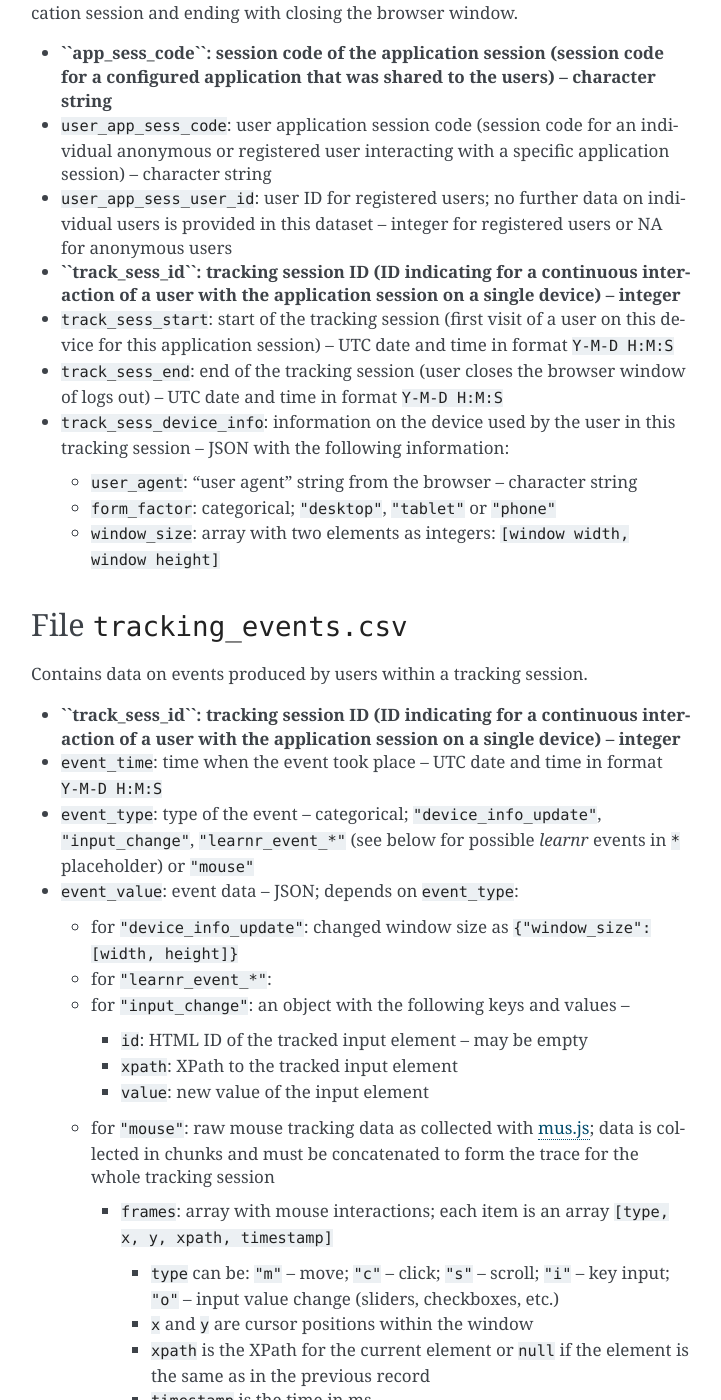
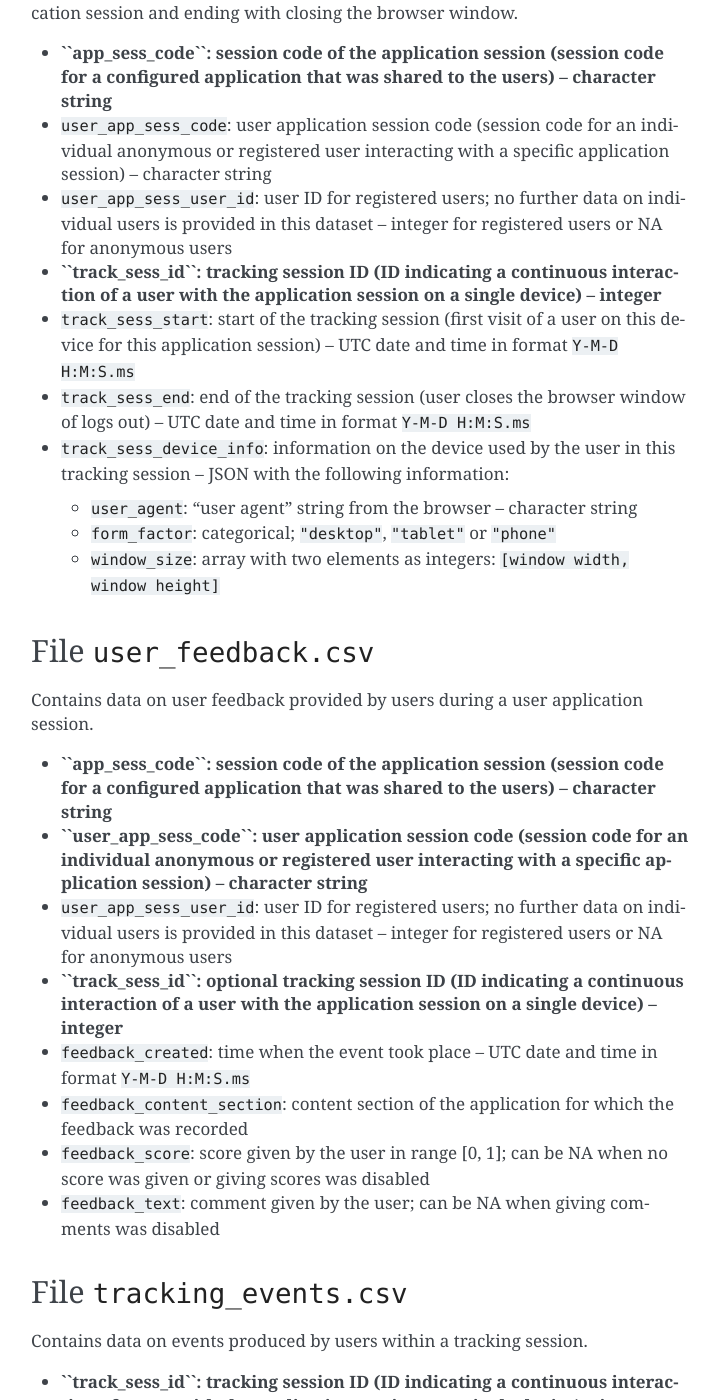
Before and after one commit to IFAFMultiLA/webapi, a Sphinx documentation site: the page built from docs/source/codebook.rst, in a window 1280 px wide and 1400 px high, scrolled down 772 px. Shown: the whole window, without its empty margins (389-1110 px from the left). Built offline with Sphinx 7.4.7, drawn with Linux system fonts in a browser that asks for light colours; some of the changed text lies outside the part shown.

Commit message:
integrated user feedback into data export

```diff
--- a/docs/source/codebook.rst
+++ b/docs/source/codebook.rst
@@ -42,15 +42,15 @@ browser window.
 -  ``user_app_sess_user_id``: user ID for registered users; no further
    data on individual users is provided in this dataset – integer for
    registered users or NA for anonymous users
--  **``track_sess_id``: tracking session ID (ID indicating for a
+-  **``track_sess_id``: tracking session ID (ID indicating a
    continuous interaction of a user with the application session on a
    single device) – integer**
 -  ``track_sess_start``: start of the tracking session (first visit of a
    user on this device for this application session) – UTC date and time
-   in format ``Y-M-D H:M:S``
+   in format ``Y-M-D H:M:S.ms``
 -  ``track_sess_end``: end of the tracking session (user closes the
    browser window of logs out) – UTC date and time in format
-   ``Y-M-D H:M:S``
+   ``Y-M-D H:M:S.ms``
 -  ``track_sess_device_info``: information on the device used by the
    user in this tracking session – JSON with the following information:
 
@@ -61,16 +61,43 @@ browser window.
    -  ``window_size``: array with two elements as integers:
       ``[window width, window height]``
 
+File ``user_feedback.csv``
+----------------------------
+
+Contains data on user feedback provided by users during a user application
+session.
+
+-  **``app_sess_code``: session code of the application session (session
+   code for a configured application that was shared to the users) –
+   character string**
+-  **``user_app_sess_code``: user application session code (session code
+   for an individual anonymous or registered user interacting with a
+   specific application session) – character string**
+-  ``user_app_sess_user_id``: user ID for registered users; no further
+   data on individual users is provided in this dataset – integer for
+   registered users or NA for anonymous users
+-  **``track_sess_id``: optional tracking session ID (ID indicating a
+   continuous interaction of a user with the application session on a
+   single device) – integer**
+-  ``feedback_created``: time when the event took place – UTC date and time in
+   format ``Y-M-D H:M:S.ms``
+-  ``feedback_content_section``: content section of the application for which
+   the feedback was recorded
+- ``feedback_score``: score given by the user in range [0, 1]; can be NA
+  when no score was given or giving scores was disabled
+- ``feedback_text``: comment given by the user; can be NA when giving
+  comments was disabled
+
 File ``tracking_events.csv``
 ----------------------------
 
 Contains data on events produced by users within a tracking session.
 
--  **``track_sess_id``: tracking session ID (ID indicating for a
+-  **``track_sess_id``: tracking session ID (ID indicating a
    continuous interaction of a user with the application session on a
    single device) – integer**
 -  ``event_time``: time when the event took place – UTC date and time in
-   format ``Y-M-D H:M:S``
+   format ``Y-M-D H:M:S.ms``
 -  ``event_type``: type of the event – categorical;
    ``"device_info_update"``, ``"input_change"``, ``"learnr_event_*"``
    (see below for possible *learnr* events in ``*`` placeholder) or
```
Also changed, not shown: 7 other files.
